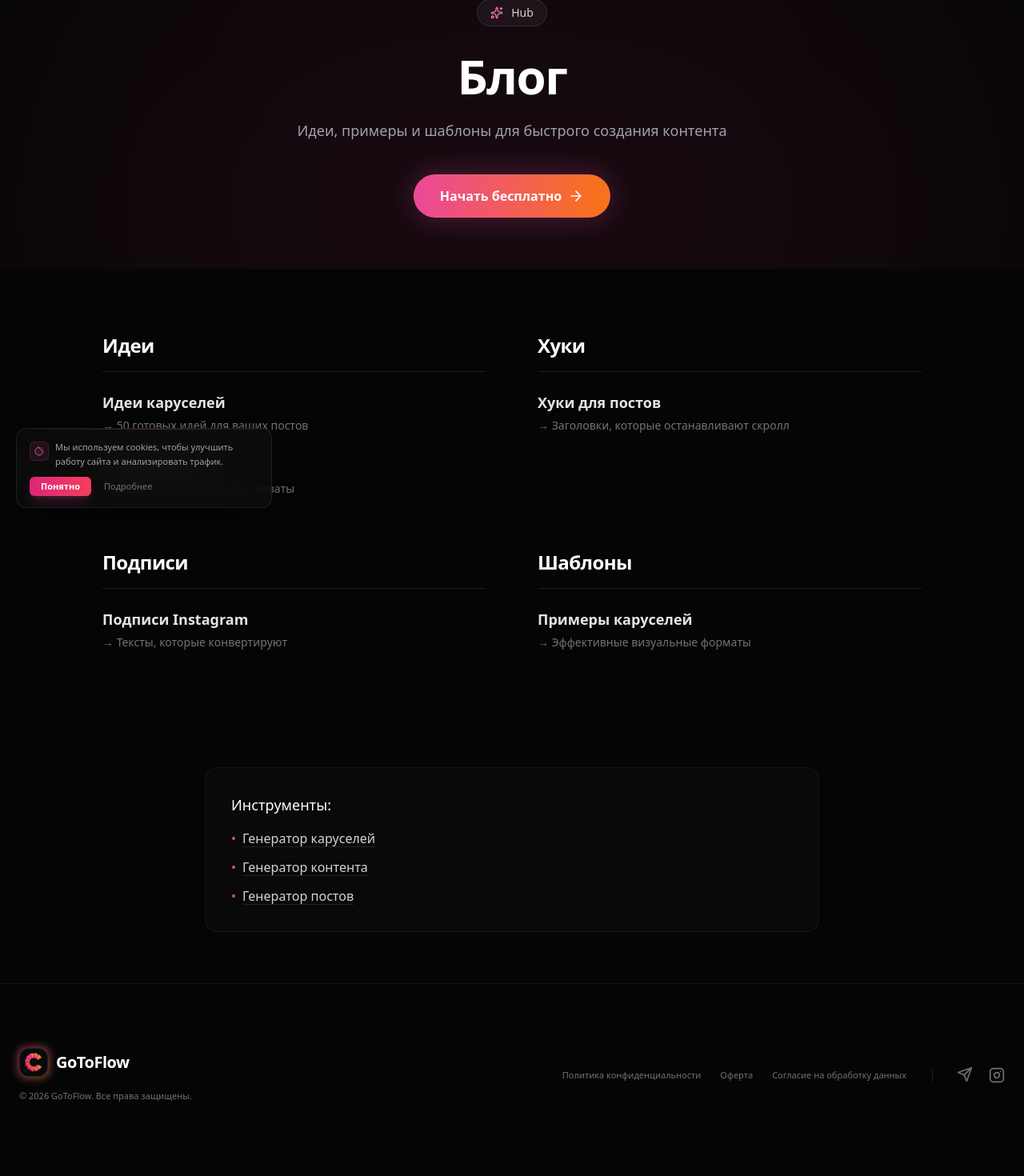
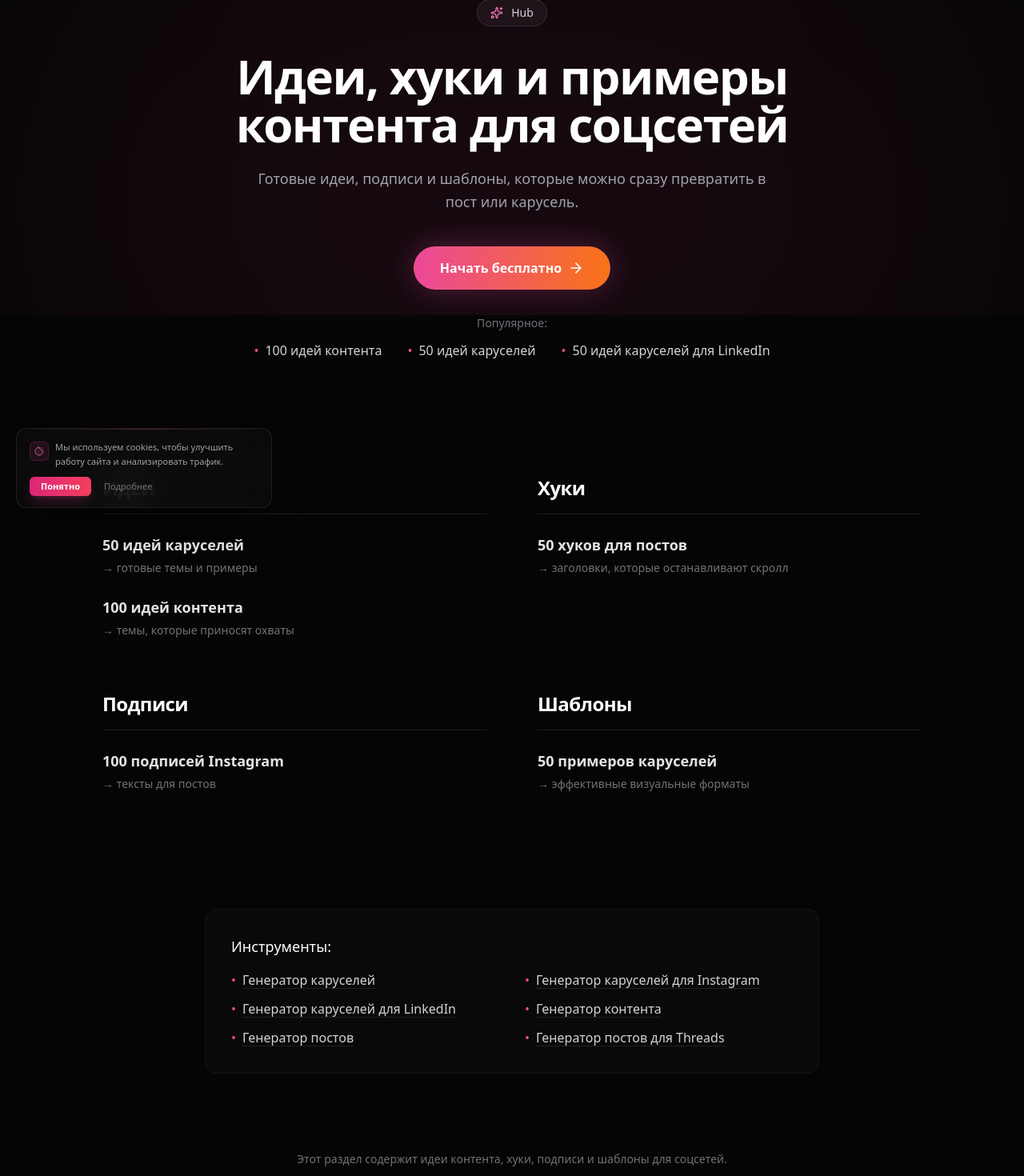
Before and after one commit to matteimikeska49-bot/gtf, a React (Vite) app: page /ru/blog in a window 1280 px wide. Shown: the part 145-1615 px from the top of the page at 80% size. Built offline with nearby package versions, Linux system fonts and the light colour scheme.

Commit message:
feat: improve blog hub SEO content

```diff
--- a/src/components/BlogPageRu.jsx
+++ b/src/components/BlogPageRu.jsx
@@ -11,7 +11,7 @@ const CTA_URL = 'https://app.gotoflow.io';
 
 const BlogSEOHeadRu = () => {
   useEffect(() => {
-    document.title = 'Блог | GoToFlow';
+    document.title = 'Идеи, хуки и примеры контента для соцсетей | GoToFlow';
     const setMeta = (name, content, prop = false) => {
       const sel = prop ? `meta[property="${name}"]` : `meta[name="${name}"]`;
       let el = document.querySelector(sel);
@@ -19,7 +19,7 @@ const BlogSEOHeadRu = () => {
       el.setAttribute(prop ? 'property' : 'name', name);
       el.setAttribute('content', content);
     };
-    setMeta('description', 'Идеи, примеры и шаблоны для быстрого создания контента');
+    setMeta('description', 'Готовые идеи, подписи и шаблоны, которые можно сразу превратить в пост или карусель.');
     const canonical = document.querySelector('link[rel="canonical"]');
     if (canonical) canonical.href = 'https://gotoflow.io/ru/blog';
     return () => { document.title = 'GoToFlow'; };
@@ -28,7 +28,7 @@ const BlogSEOHeadRu = () => {
 };
 
 const BlogHeroRu = () => (
-  <section className="pt-32 pb-16 px-6 relative z-10 w-full bg-[#050505] flex flex-col items-center justify-center">
+  <section className="pt-32 pb-8 px-6 relative z-10 w-full bg-[#050505] flex flex-col items-center justify-center">
     <div className="absolute top-[-10%] left-1/2 -translate-x-1/2 w-[800px] md:w-[1200px] h-[700px] md:h-[900px] bg-[#ec4899]/[0.07] blur-[150px] rounded-full pointer-events-none" />
     <div className="max-w-4xl mx-auto flex flex-col items-center text-center relative z-10 w-full">
       <motion.div initial={{ opacity: 0, y: 20 }} animate={{ opacity: 1, y: 0 }} transition={{ duration: 0.7 }} className="mt-4 mb-8">
@@ -37,11 +37,11 @@ const BlogHeroRu = () => (
           <span className="text-sm text-zinc-300">Hub</span>
         </div>
       </motion.div>
-      <motion.h1 initial={{ opacity: 0, y: 30 }} animate={{ opacity: 1, y: 0 }} transition={{ duration: 0.8, delay: 0.1 }} className="text-5xl md:text-6xl font-bold text-white tracking-tight mb-6">
-        Блог
+      <motion.h1 initial={{ opacity: 0, y: 30 }} animate={{ opacity: 1, y: 0 }} transition={{ duration: 0.8, delay: 0.1 }} className="text-4xl md:text-5xl lg:text-6xl font-bold text-white tracking-tight mb-6 leading-tight">
+        Идеи, хуки и примеры контента для соцсетей
       </motion.h1>
       <motion.p initial={{ opacity: 0, y: 30 }} animate={{ opacity: 1, y: 0 }} transition={{ duration: 0.8, delay: 0.2 }} className="text-lg text-zinc-400 max-w-2xl mx-auto mb-10 leading-relaxed">
-        Идеи, примеры и шаблоны для быстрого создания контента
+        Готовые идеи, подписи и шаблоны, которые можно сразу превратить в пост или карусель.
       </motion.p>
       <motion.div initial={{ opacity: 0, y: 30 }} animate={{ opacity: 1, y: 0 }} transition={{ duration: 0.8, delay: 0.3 }}>
         <button onClick={() => window.location.href = CTA_URL} className="px-8 py-3.5 rounded-full font-bold text-white bg-gradient-to-r from-pink-500 to-orange-500 transition-all hover:scale-105 active:scale-[0.98] shadow-[0_0_40px_rgba(236,72,153,0.3)] flex items-center gap-2 group text-base border border-pink-400/20">
@@ -52,30 +52,43 @@ const BlogHeroRu = () => (
   </section>
 );
 
+const PopularBlockRu = () => (
+  <section className="pb-16 px-6 relative z-10 w-full bg-[#050505] flex justify-center">
+    <div className="text-center">
+      <h3 className="text-zinc-500 text-sm font-medium mb-3">Популярное:</h3>
+      <ul className="flex flex-col md:flex-row gap-4 md:gap-8 text-sm md:text-base justify-center items-center">
+        <li><Link to="/blog/idei-kontenta" className="text-zinc-300 hover:text-pink-400 transition-colors flex items-center gap-2"><span className="text-pink-500">•</span> 100 идей контента</Link></li>
+        <li><Link to="/ru/ai-generator-karuselej" className="text-zinc-300 hover:text-pink-400 transition-colors flex items-center gap-2"><span className="text-pink-500">•</span> 50 идей каруселей</Link></li>
+        <li><Link to="/ru/generator-karuselej-linkedin" className="text-zinc-300 hover:text-pink-400 transition-colors flex items-center gap-2"><span className="text-pink-500">•</span> 50 идей каруселей для LinkedIn</Link></li>
+      </ul>
+    </div>
+  </section>
+);
+
 const categoriesRu = [
   {
     title: 'Идеи',
     links: [
-      { to: '/blog/idei-karuselej', title: 'Идеи каруселей', desc: '50 готовых идей для ваших постов' },
-      { to: '/blog/idei-kontenta', title: 'Идеи контента', desc: 'Темы, которые приносят охваты' }
+      { to: '/blog/idei-karuselej', title: '50 идей каруселей', desc: 'готовые темы и примеры' },
+      { to: '/blog/idei-kontenta', title: '100 идей контента', desc: 'темы, которые приносят охваты' }
     ]
   },
   {
     title: 'Хуки',
     links: [
-      { to: '/blog/huki-dlya-postov', title: 'Хуки для постов', desc: 'Заголовки, которые останавливают скролл' }
+      { to: '/blog/huki-dlya-postov', title: '50 хуков для постов', desc: 'заголовки, которые останавливают скролл' }
     ]
   },
   {
     title: 'Подписи',
     links: [
-      { to: '/blog/podpisi-instagram', title: 'Подписи Instagram', desc: 'Тексты, которые конвертируют' }
+      { to: '/blog/podpisi-instagram', title: '100 подписей Instagram', desc: 'тексты для постов' }
     ]
   },
   {
     title: 'Шаблоны',
     links: [
-      { to: '/blog/primery-karuselej', title: 'Примеры каруселей', desc: 'Эффективные визуальные форматы' }
+      { to: '/blog/primery-karuselej', title: '50 примеров каруселей', desc: 'эффективные визуальные форматы' }
     ]
   }
 ];
@@ -104,11 +117,27 @@ const BlogInternalLinksRu = () => (
   <section className="py-16 px-6 relative z-10 w-full bg-[#050505] flex justify-center">
     <div className="max-w-3xl w-full p-8 rounded-2xl border border-white/[0.05] bg-white/[0.02]">
       <h3 className="text-white font-medium mb-4 text-base md:text-lg">Инструменты:</h3>
-      <ul className="space-y-3 text-sm md:text-base">
+      <ul className="grid grid-cols-1 md:grid-cols-2 gap-y-3 gap-x-8 text-sm md:text-base">
         <li className="flex items-center gap-2"><span className="text-pink-500">•</span><Link to="/ru/ai-generator-karuselej" className="text-zinc-300 hover:text-pink-400 transition-colors underline underline-offset-4 decoration-white/10 hover:decoration-pink-400/50">Генератор каруселей</Link></li>
+        <li className="flex items-center gap-2"><span className="text-pink-500">•</span><Link to="/ru/ai-generator-karuselej" className="text-zinc-300 hover:text-pink-400 transition-colors underline underline-offset-4 decoration-white/10 hover:decoration-pink-400/50">Генератор каруселей для Instagram</Link></li>
+        <li className="flex items-center gap-2"><span className="text-pink-500">•</span><Link to="/ru/generator-karuselej-linkedin" className="text-zinc-300 hover:text-pink-400 transition-colors underline underline-offset-4 decoration-white/10 hover:decoration-pink-400/50">Генератор каруселей для LinkedIn</Link></li>
         <li className="flex items-center gap-2"><span className="text-pink-500">•</span><Link to="/ru/generator-kontenta" className="text-zinc-300 hover:text-pink-400 transition-colors underline underline-offset-4 decoration-white/10 hover:decoration-pink-400/50">Генератор контента</Link></li>
         <li className="flex items-center gap-2"><span className="text-pink-500">•</span><Link to="/ru/generator-postov-instagram" className="text-zinc-300 hover:text-pink-400 transition-colors underline underline-offset-4 decoration-white/10 hover:decoration-pink-400/50">Генератор постов</Link></li>
+        <li className="flex items-center gap-2"><span className="text-pink-500">•</span><Link to="/ru/generator-kontenta" className="text-zinc-300 hover:text-pink-400 transition-colors underline underline-offset-4 decoration-white/10 hover:decoration-pink-400/50">Генератор постов для Threads</Link></li>
       </ul>
+    </div>
+  </section>
+);
+
+const BlogSEOTextRu = () => (
+  <section className="py-8 px-6 relative z-10 w-full bg-[#050505] text-center">
+    <div className="max-w-2xl mx-auto">
+      <p className="text-zinc-500 text-sm leading-relaxed mb-4">
+        Этот раздел содержит идеи контента, хуки, подписи и шаблоны для соцсетей.
+      </p>
+      <p className="text-zinc-500 text-sm leading-relaxed">
+        Используйте их, чтобы быстрее создавать посты и карусели с помощью ИИ.
+      </p>
     </div>
   </section>
 );
@@ -118,8 +147,10 @@ export const BlogPageRu = () => (
     <BlogSEOHeadRu />
     <Header />
     <BlogHeroRu />
+    <PopularBlockRu />
     <BlogCategoriesRu />
     <BlogInternalLinksRu />
+    <BlogSEOTextRu />
     <Footer />
     <CookieBanner />
   </MainLayout>
```
Also changed, not shown: src/components/BlogPage.jsx (+45 -14 lines).
